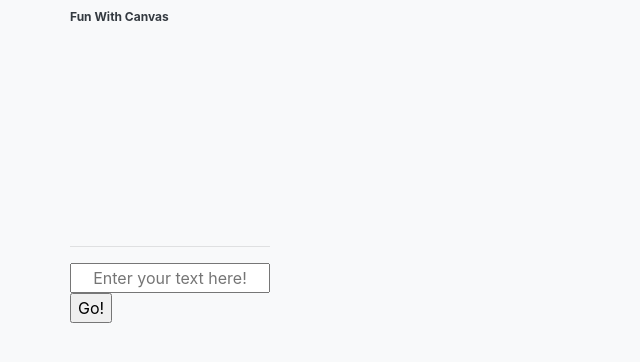
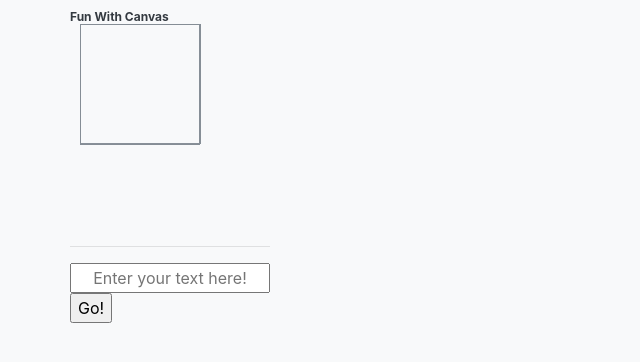
Before and after one commit to dreamingrainbow/canvasFun, a plain HTML site: page index.html in a window 1280 px wide. Shown: the whole page, without its empty margins (0-640 px from the left). Drawn offline with nearby package versions, Linux system fonts and the light colour scheme.

Commit message:
fix missing s in colors

```diff
--- a/index.html
+++ b/index.html
@@ -146,7 +146,7 @@
             drawlSquare() {
                 const colors = ['#868e96','#f8f9fa','#343a40','#f8f9f','#28a745','#f8f9fa','#17a2b8','#f8f9fa','#ffc107','#f8f9fa','#dc3545','#f8f9fa','#007bff','#f8f9fa'];
                 const colorToUse = colors.shift();
-                color.push(colorToUse);
+                colors.push(colorToUse);
                 ctx.moveTo(0,0);
                 ctx.strokeStyle = colorToUse;
                 ctx.lineTo(0,120);
```
